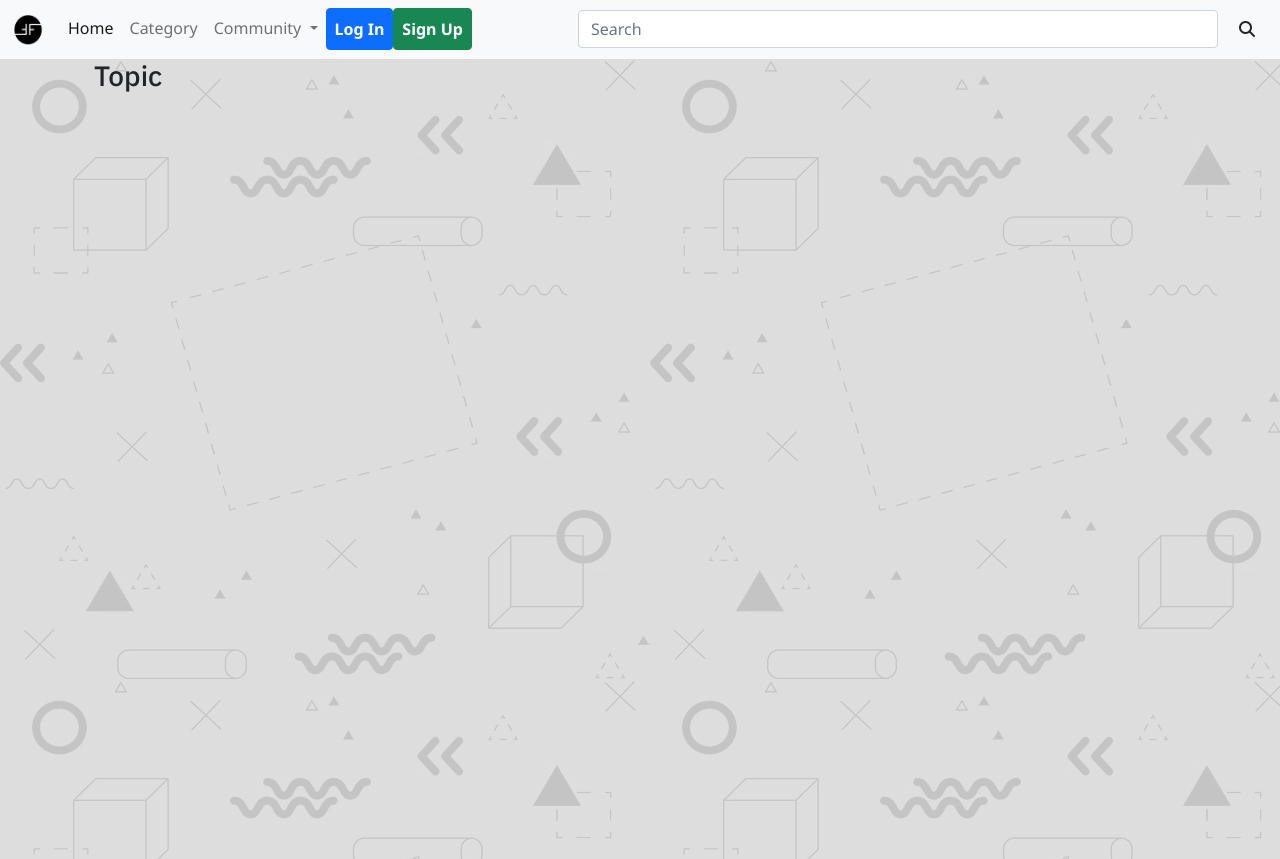
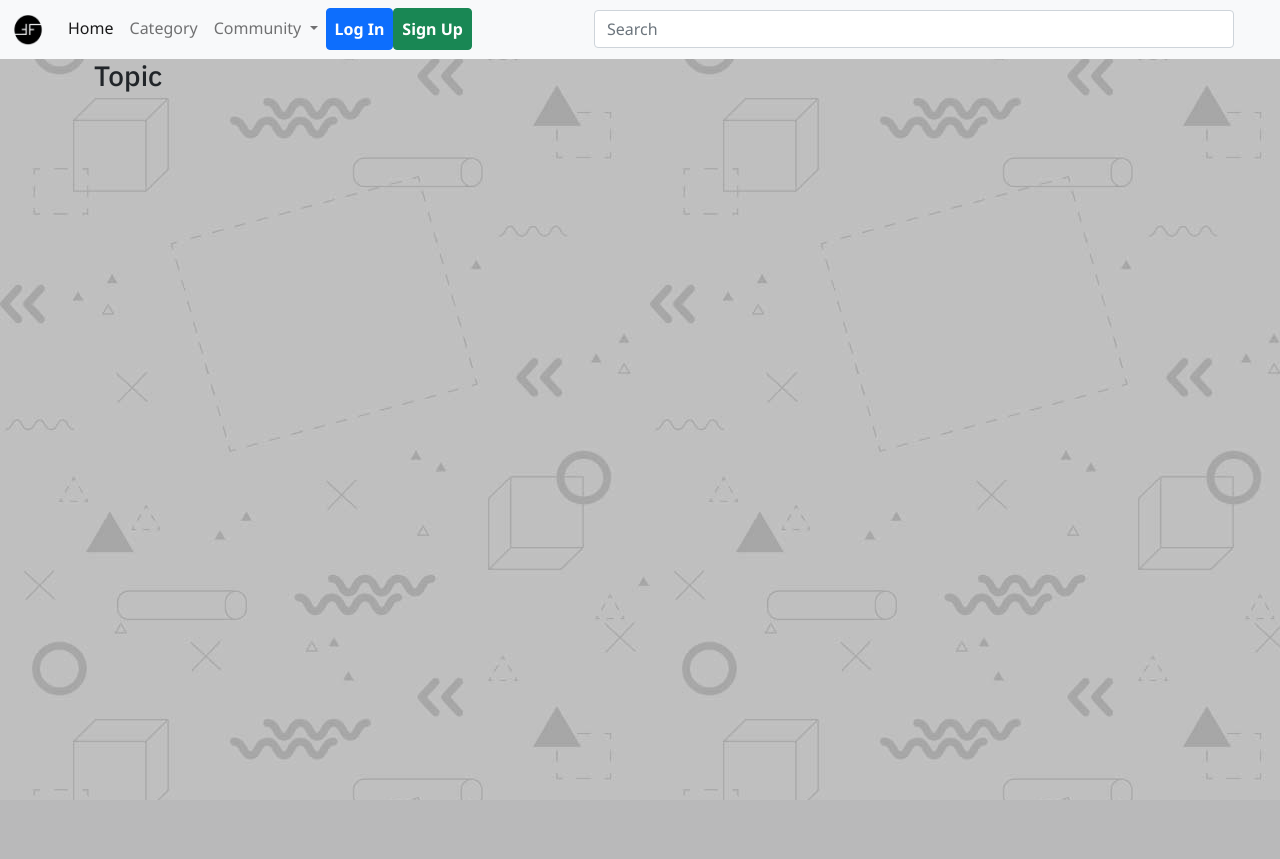
Before and after one commit to randyisalive/Enchanted-Forum, a Flask app: page /forum/ in a window 1280 px wide. After the commit the page ends 800 px from the top, so only its background shows below. Run offline with Flask 2, Linux system fonts and the light colour scheme; some libraries are stand-ins or nearby versions.

Commit message:
Fixed bugs & Modified stylings in detail.css & base.css
-fixed disabled comment button due to css background image styling
-added no comments feature

```diff
--- a/app.py
+++ b/app.py
@@ -108,7 +108,7 @@ def create():
         cur = conn.cursor()
 
         sql = "INSERT INTO posts (title,body,users_id,username) VALUES ('%s', '%s','%s','%s') " % (
-            title, body, id,username)
+            title, body, id, username)
 
         cur.execute(sql)
         conn.commit()
@@ -136,26 +136,36 @@ def tos():
 
 
 @app.route('/forum/<int:id>/', methods=['GET'])
-def read(id): # id is post_id
+def read(id):  # id is post_id
     conn = db_connection()
     cur = conn.cursor()
+    cur1 = conn.cursor()
     sql = """
-        SELECT p.title, p.body, usr.name, c.body
+        SELECT p.title, p.body, usr.name
         FROM posts p
         JOIN users usr
         ON usr.id = p.users_id
-        JOIN comments c
-        ON c.FK_post_id = p.id
+        WHERE p.id = %s
+        """ % id
+    comment = """
+        SELECT c.username, c.body
+        FROM comments c
+        LEFT JOIN posts p
+        ON p.id = c.FK_post_id
         WHERE p.id = %s
         """ % id
     cur.execute(sql)
     post = cur.fetchone()
+    cur1.execute(comment)
+    comments = cur1.fetchall() or {}
     cur.close()
     conn.close()
-    return render_template('detail.html', id=id,post=post) # dont forget to pass id lol
+    # dont forget to pass id lol
+    return render_template('detail.html', id=id, post=post, comments=comments)
 
-@app.route('/forum/<int:id>/comment/', methods=['POST','GET'])
-def comment(id): # id is post_id
+
+@app.route('/forum/<int:id>/comment/', methods=['POST', 'GET'])
+def comment(id):  # id is post_id
     if not session:
         return redirect(url_for('login'))
     if request.method == 'POST':
@@ -164,14 +174,14 @@ def comment(id): # id is post_id
         username = session.get('name')
         conn = db_connection()
         cur = conn.cursor()
-        sql = "INSERT INTO comments (body,FK_post_id,FK_user_id,username) VALUES ('%s', '%s','%s','%s') " % (body,id,user_id,username)
+        sql = "INSERT INTO comments (body,FK_post_id,FK_user_id,username) VALUES ('%s', '%s','%s','%s') " % (
+            body, id, user_id, username)
         cur.execute(sql)
         conn.commit()
         cur.close()
         conn.close()
         return redirect(url_for('read', id=id))
     return render_template('comment.html', id=id)
-
 
 
 @app.route('/forum/delete/<int:id>', methods=['POST', 'GET'])
--- a/static/css/base.css
+++ b/static/css/base.css
@@ -49,23 +49,10 @@ a:hover {
 }
 body{
     overflow-x: hidden;
+    background: url('../img/bg_overlay.jpg');
 }
-.bg {
-    width: 100vw;
-    height: 100vh;
-    display: block;
-    position: absolute;
-    overflow: hidden;
-  }
-
-  .bg::after {
-    content: "";
-    background: url(../img/bg_overlay.jpg);
-    opacity: 0.1;
-    top: 0;
-    left: 0;
-    bottom: 0;
-    right: 0;
-    position: absolute;
-    z-index: -1;
-  }
+.detailhtml{
+    background-color: white;
+    border-radius: 5px;
+    padding: 2rem 2rem 2rem 2rem;
+}
--- /dev/null
+++ b/static/css/detail.css
@@ -0,0 +1,9 @@
+.detailhtml{
+    background-color: white;
+    border-radius: 5px;
+    padding: 2rem 2rem 2rem 2rem;
+}
+.comment-author{
+    color: gray;
+    font-size: 0.8rem;
+}
--- a/templates/base.html
+++ b/templates/base.html
@@ -15,17 +15,17 @@
     <link rel="stylesheet" href="{{ url_for('static', filename='css/all.css') }}">
     <link rel="stylesheet" href="{{ url_for('static', filename='css/buttons.css') }}">
     <link rel="stylesheet" href="{{ url_for('static', filename='css/index.css') }}">
-    <script src="https://kit.fontawesome.com/59b3d92b80.js" crossorigin="anonymous"></script>
-    <link rel="shortcut icon" href="../static/img/logo.png" type="image/x-icon">
+    <link rel="stylesheet" href="{{ url_for('static', filename='css/detail.css') }}">
+    <link rel="shortcut icon" href="{{ url_for('static', filename='../static/img/logo.png') }}" type="image/x-icon">
+    <link href="https://cdn.lineicons.com/3.0/lineicons.css" rel="stylesheet">
 </head>
-
 <body>
     {% block navbar %}
     <div>
         <!-- NAVBAR -->
         <nav class="navbar navbar-expand-lg navbar-light bg-light">
             <div class="container-fluid">
-                <a class="navbar-brand" href="/"><img src="../static/img/logo.png" width="32" height="32" alt="16"></a>
+                <a class="navbar-brand" href="/"><img src="{{ url_for('static', filename='../static/img/logo.png') }}" width="32" height="32" alt="16"></a>
                 <button class="navbar-toggler" type="button" data-bs-toggle="collapse" data-bs-target="#navbarSupportedContent" aria-controls="navbarSupportedContent" aria-expanded="false" aria-label="Toggle navigation">
                 <span class="navbar-toggler-icon"></span>
               </button>
@@ -90,7 +90,6 @@
         <!-- NAVBAR -->
     </div>
     {% endblock %}
-    <div class="bg"></div>
     <div class="container"> {% block body %} {% endblock %} </div>
 
 
```
Also changed, not shown: templates/detail.html (+18 -10 lines), static/img/bg_overlay-assets/bg_overlay.png (added), static/img/bg_overlay.jpg, 1 other file.
